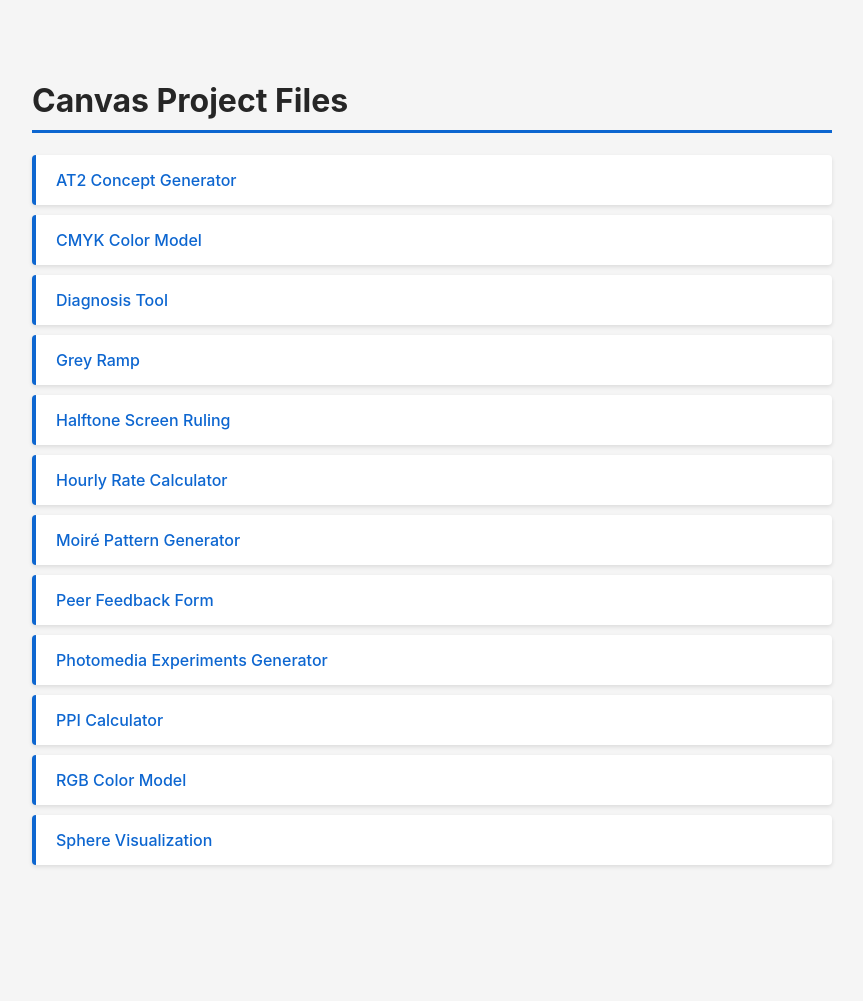
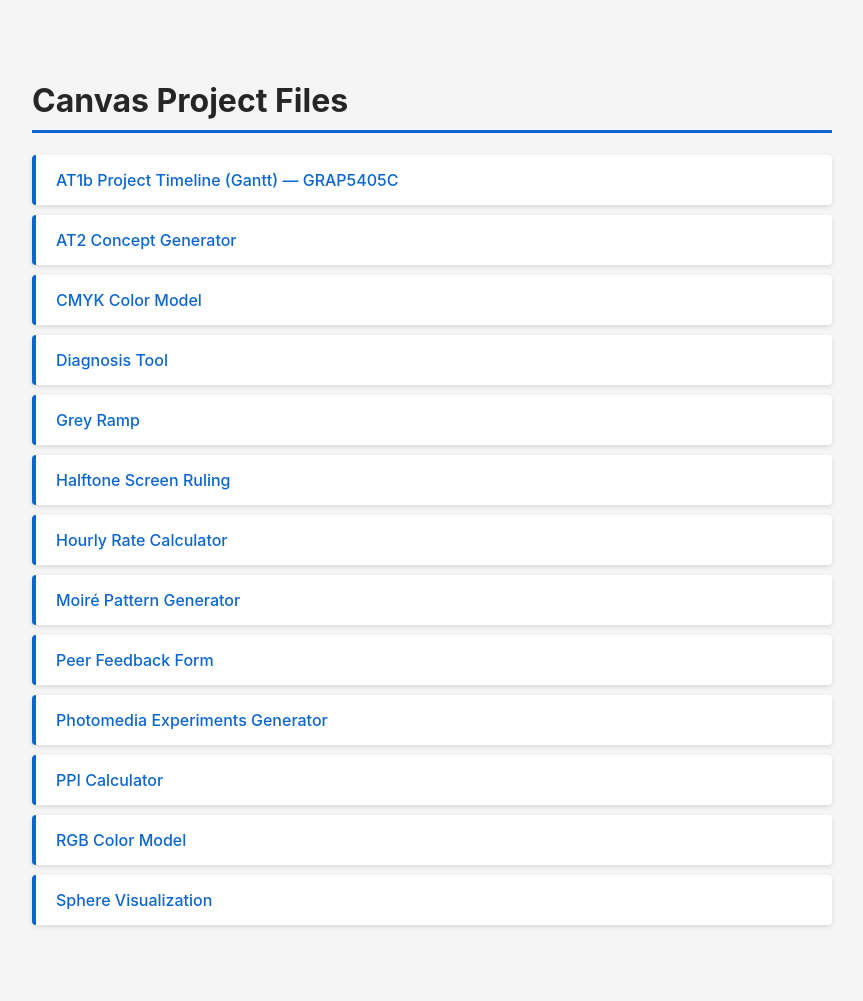
Before and after one commit to Leigh-code/Canvas, a Jekyll site: the page docs/index.html, which Jekyll copies as it is, in a window 1280 px wide. Shown: the whole page, without its empty margins (208-1071 px from the left). Built offline with Jekyll 4.4.1, drawn with Linux system fonts in a browser that asks for light colours; before the commit the page ends 941 px from its top, so only the background shows below that.

Commit message:
Update index.html

```diff
--- a/docs/index.html
+++ b/docs/index.html
@@ -45,6 +45,7 @@
 <body>
     <h1>Canvas Project Files</h1>
     <ul>
+        <li><a href="gantt-grap5405c.html">AT1b Project Timeline (Gantt) — GRAP5405C</a></li>
         <li><a href="at2-concept.html">AT2 Concept Generator</a></li>
         <li><a href="cmyk-model.html">CMYK Color Model</a></li>
         <li><a href="diagnosis.html">Diagnosis Tool</a></li>
```
